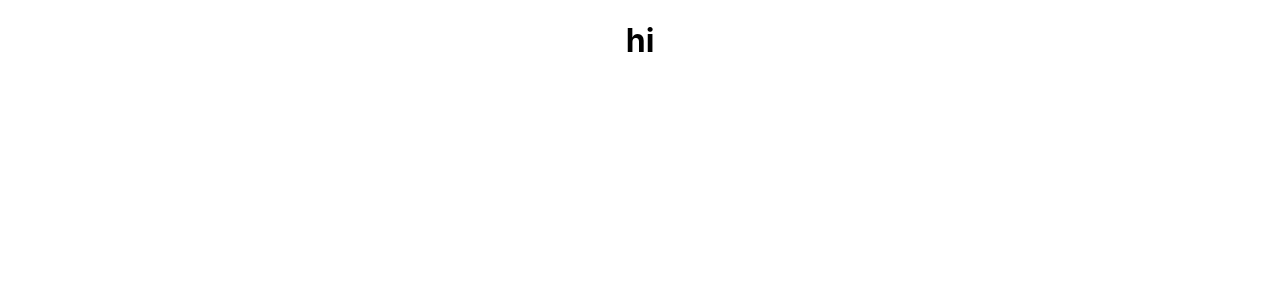
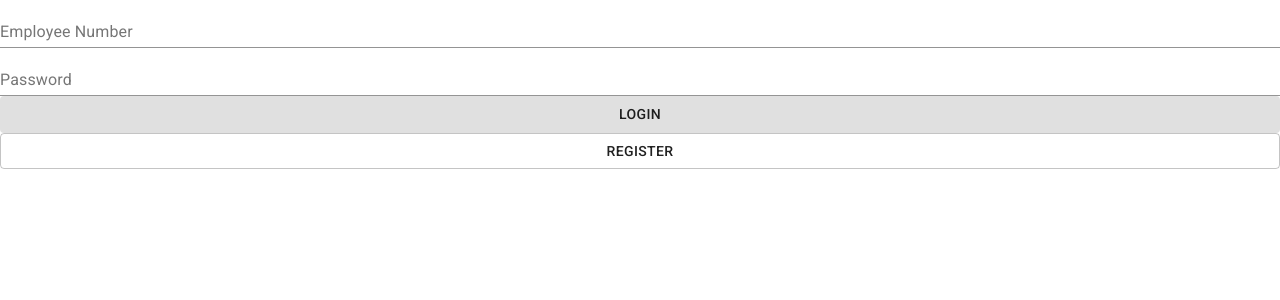
Before and after one commit to TClark1011/pn-leave-tool, a React (Create React App) app: page / in a window 1280 px wide. Shown: the top 300 px of the page. Built offline with nearby package versions, Linux system fonts and the light colour scheme.

Commit message:
Basic Login Form Interface

```diff
--- a/public/index.html
+++ b/public/index.html
@@ -32,4 +32,6 @@
       To create a production bundle, use `npm run build` or `yarn build`.
     -->
   </body>
+
+  <link rel="stylesheet" href="https://fonts.googleapis.com/css?family=Roboto:300,400,500,700&display=swap" />
 </html>
--- a/src/App.css
+++ b/src/App.css
@@ -1,38 +1,6 @@
-.App {
-  text-align: center;
+.container > :first-child {
+    margin-top:0;
 }
-
-.App-logo {
-  height: 40vmin;
-  pointer-events: none;
+.container > :last-child {
+    margin-bottom:0;
 }
-
-@media (prefers-reduced-motion: no-preference) {
-  .App-logo {
-    animation: App-logo-spin infinite 20s linear;
-  }
-}
-
-.App-header {
-  background-color: #282c34;
-  min-height: 100vh;
-  display: flex;
-  flex-direction: column;
-  align-items: center;
-  justify-content: center;
-  font-size: calc(10px + 2vmin);
-  color: white;
-}
-
-.App-link {
-  color: #61dafb;
-}
-
-@keyframes App-logo-spin {
-  from {
-    transform: rotate(0deg);
-  }
-  to {
-    transform: rotate(360deg);
-  }
-}
--- a/src/App.jsx
+++ b/src/App.jsx
@@ -1,10 +1,13 @@
+import "./App.css";
+
 import React from "react";
-import "./App.css";
+
+import LoginForm from "./components/LoginForm"
 
 function App() {
   return (
     <div className="App">
-      <h1>hi</h1>
+      <LoginForm />
     </div>
   );
 }
--- /dev/null
+++ b/src/components/LoginForm.jsx
@@ -0,0 +1,60 @@
+//# Form for logins and registration
+//* Login: User enters number and password, presses 'login' and is then logged in
+//* Register: user enters number and desired password, presses 'register', then we check if an account with their number already exists, if not we expand the form to show the other details they need to fill in
+
+import React from "react";
+
+import { TextField, Button } from "@material-ui/core";
+
+class LoginForm extends React.Component {
+  constructor() {
+    super();
+    this.state = {
+      employee_id: '',
+      password: ''
+    };
+  }
+
+  //#Form change handlers
+  employeeIdHandler(e) { //#Handle change to password
+      const newValue = e.target.value;
+      if (Number(newValue) || newValue === '') { //*Only accept change if the new value is all numbers or it is empty
+        this.setState({employee_id:newValue});
+      }
+  }
+  passwordHandler(e) {
+      const newValue = e.target.value;
+      this.setState({password:newValue});
+  }
+
+  render() {
+    return (
+      <div className="login-form container">
+        <form>
+          <TextField
+            fullWidth
+            className="field employee_id"
+            label="Employee Number"
+            type="tel"
+            onChange={e => this.employeeIdHandler(e)}
+            value={this.state.employee_id}
+          />
+          <TextField
+            fullWidth
+            className="field password"
+            label="Password"
+            type="password"
+            onChange={e => this.passwordHandler(e)}
+            value={this.state.password}
+          />
+          <Button fullWidth variant="contained" disableElevation>Login</Button>
+          <Button fullWidth variant="outlined" disableElevation>Register</Button>
+        </form>
+            {/* TODO: Don't allow empty fields */}
+            {/* TODO: Add extra fields for registration */}
+      </div>
+    );
+  }
+}
+
+export default LoginForm;
```
Also changed, not shown: 1 other file (tests, documents, lock files or other folders).
